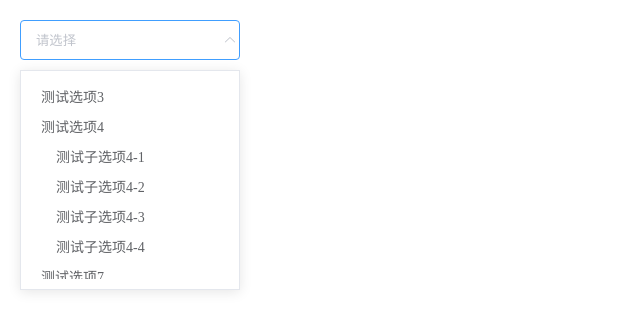
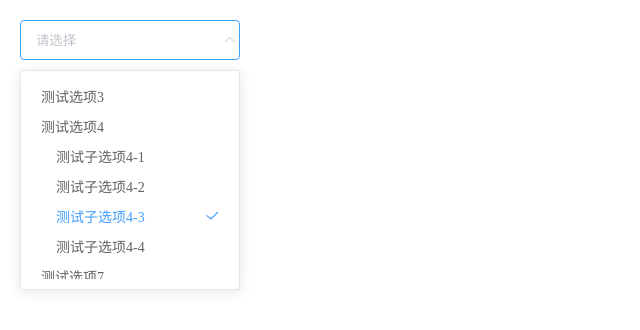
Before and after one commit to johnnhan/vue-tree-select, a Vue app: page / in a window 1280 px wide. Both pictures are taken after a click on the element 130 px from the left and 40 px from the top of the page. Shown: the top 330 px of the page, without its empty margins (0-640 px from the left). Built offline with nearby package versions, Linux system fonts and the light colour scheme; the HTML template or start-up script is replaced by a standard one.

Commit message:
增加选中样式

```diff
--- a/src/App.vue
+++ b/src/App.vue
@@ -25,7 +25,7 @@ export default {
           childs: [
             { label: '测试子选项4-1', value: 10041 },
             { label: '测试子选项4-2', value: 10042 },
-            { label: '测试子选项4-3', value: 10043 },
+            { label: '测试子选项4-3', value: 10043, selected: true },
             { label: '测试子选项4-4', value: 10044 }
           ]
         },
@@ -39,7 +39,7 @@ export default {
               label: '测试子选项8-2',
               value: 10082,
               childs: [
-                { label: '测试子选项8-2-1测试子选项8-2-1测试子选项8-2-1', value: 100821 },
+                { label: '测试子选项8-2-1', value: 100821 },
                 { label: '测试子选项8-2-2', value: 100822 }
               ]
             }
--- a/src/tree-select/index.vue
+++ b/src/tree-select/index.vue
@@ -26,8 +26,15 @@
         <slot name="dropdownHeader"></slot>
       </div>
       <div class="tree-select-dropdown-area">
-        <div class="dropdown-container">
-          <node v-for="(node, index) in data" :key="node.label+index" :node="node">
+        <div class="dropdown-container" :class="dropconClass">
+          <node
+            v-for="(node, index) in data"
+            :key="node.label+index"
+            :node="node"
+            :selectedMode="selectedMode"
+            :selectedHighlight="selectedHighlight"
+            :selectedIcon="selectedIcon"
+          >
             <template v-slot="scope">
               <slot name="dropdownItem" :node="scope.node"></slot>
             </template>
@@ -56,7 +63,7 @@ export default {
     },
     dropdownWidth: {
       typeof: [String, Number],
-      default: '100%'
+      default: 'auto'
     },
     dropdownHeight: {
       typeof: [String, Number],
@@ -66,13 +73,30 @@ export default {
       typeof: String,
       default: 'input'
     },
+    selectMode: {
+      typeof: String,
+      default: 'single'
+    },
+    coverMode: {
+      typeof: String,
+      default: 'scroll'
+    },
+    selectedMode: {
+      typeof: String,
+      default: 'icon'
+    },
+    selectedIcon: {
+      typeof: Object,
+      default: () => ICONLIST.selectedIcon
+    },
+    selectedHighlight: {
+      typeof: Boolean,
+      default: true
+    },
+    // todo readme
     placeholder: {
       typeof: String,
       default: '请选择'
-    },
-    selectMode: {
-      typeof: String,
-      default: 'single'
     },
     disabled: {
       typeof: Boolean,
@@ -122,6 +146,12 @@ export default {
       const style = { width, height, opacity, 'border-width': borderWidth }
       this.displayMode === 'text' && (style['min-width'] = '220px')
       return style
+    },
+    dropconClass () {
+      return {
+        rest: this.coverMode === 'rest',
+        scroll: this.coverMode === 'scroll'
+      }
     }
   },
   methods: {
@@ -231,6 +261,7 @@ export default {
     position: absolute;
     display: flex;
     flex-direction: column;
+    min-width: 100%;
     padding: 10px;
     bottom: -10px;
     border-style: solid;
@@ -255,8 +286,20 @@ export default {
     }
 
     .dropdown-container {
-      float: left;
       min-width: 100%;
+
+      &.rest {
+        width: 100%;
+
+        .dropdown-node /deep/ .dropdown-node-item .dropdown-node-item-label {
+          overflow: hidden;
+          text-overflow: ellipsis;
+        }
+      }
+
+      &.scroll {
+        float: left;
+      }
     }
   }
 }
--- a/src/tree-select/node.vue
+++ b/src/tree-select/node.vue
@@ -2,7 +2,12 @@
   <div class="dropdown-node">
     <div class="dropdown-node-item" :style="itemStyle">
       <slot :node="node">
-        <div>{{node.label}}</div>
+        <span class="dropdown-node-item-label" :class="{ selected: node.selected }">{{node.label}}</span>
+        <span v-if="!node.childs && selectedMode==='icon'" class="dropdown-node-item-seleicon">
+          <svg v-if="node.selected" :viewBox="selectedIcon.viewBox">
+            <path :d="selectedIcon.path"></path>
+          </svg>
+        </span>
       </slot>
     </div>
     <div v-if="node.childs && node.childs.length">
@@ -16,6 +21,8 @@
 </template>
 
 <script>
+import ICONLIST from '../dist/iconlist.js'
+
 export default {
   name: 'node',
   props: {
@@ -26,6 +33,18 @@ export default {
     paddingLeft: {
       typeof: Number,
       default: 10
+    },
+    selectedMode: {
+      typeof: String,
+      default: 'icon'
+    },
+    selectedIcon: {
+      typeof: Object,
+      default: () => ICONLIST.selectedIcon
+    },
+    selectedHighlight: {
+      typeof: Boolean,
+      default: true
     }
   },
   computed: {
@@ -39,6 +58,8 @@ export default {
 <style lang="less" scoped>
 .dropdown-node {
   &-item {
+    display: flex;
+    align-items: center;
     padding-top: 5px;
     padding-bottom: 5px;
     padding-right: 10px;
@@ -49,6 +70,23 @@ export default {
     &:hover {
       background-color: #f5f7fa;
     }
+
+    &-label {
+      flex-grow: 1;
+    }
+    &-label.selected {
+      color: #409eff;
+    }
+
+    &-seleicon {
+      width: 14px;
+      height: 14px;
+      margin-left: 5px;
+
+      svg path {
+        fill: #409eff;
+      }
+    }
   }
 }
 </style>
```
Also changed, not shown: src/dist/iconlist.js, 2 other files (tests, documents, lock files or other folders).
